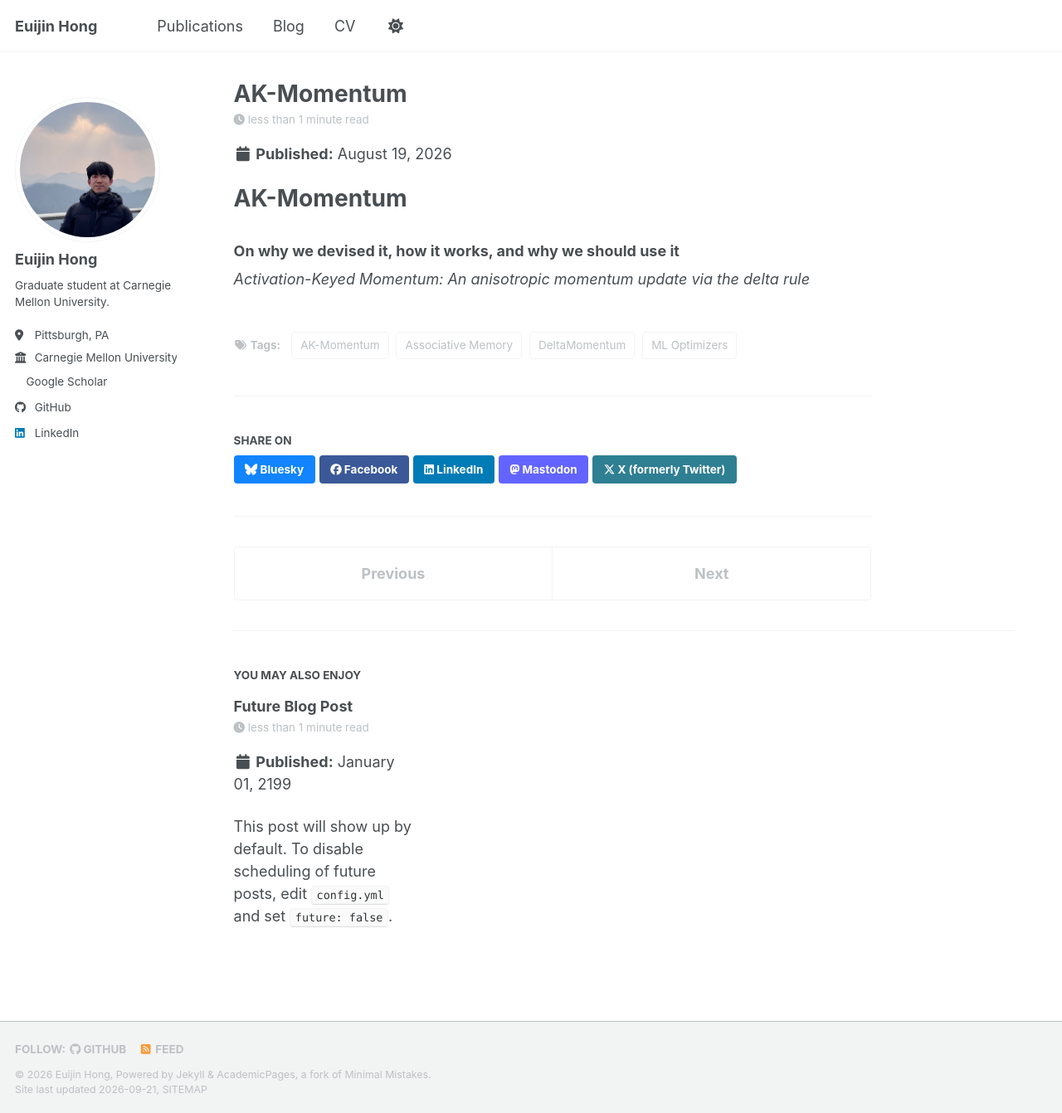
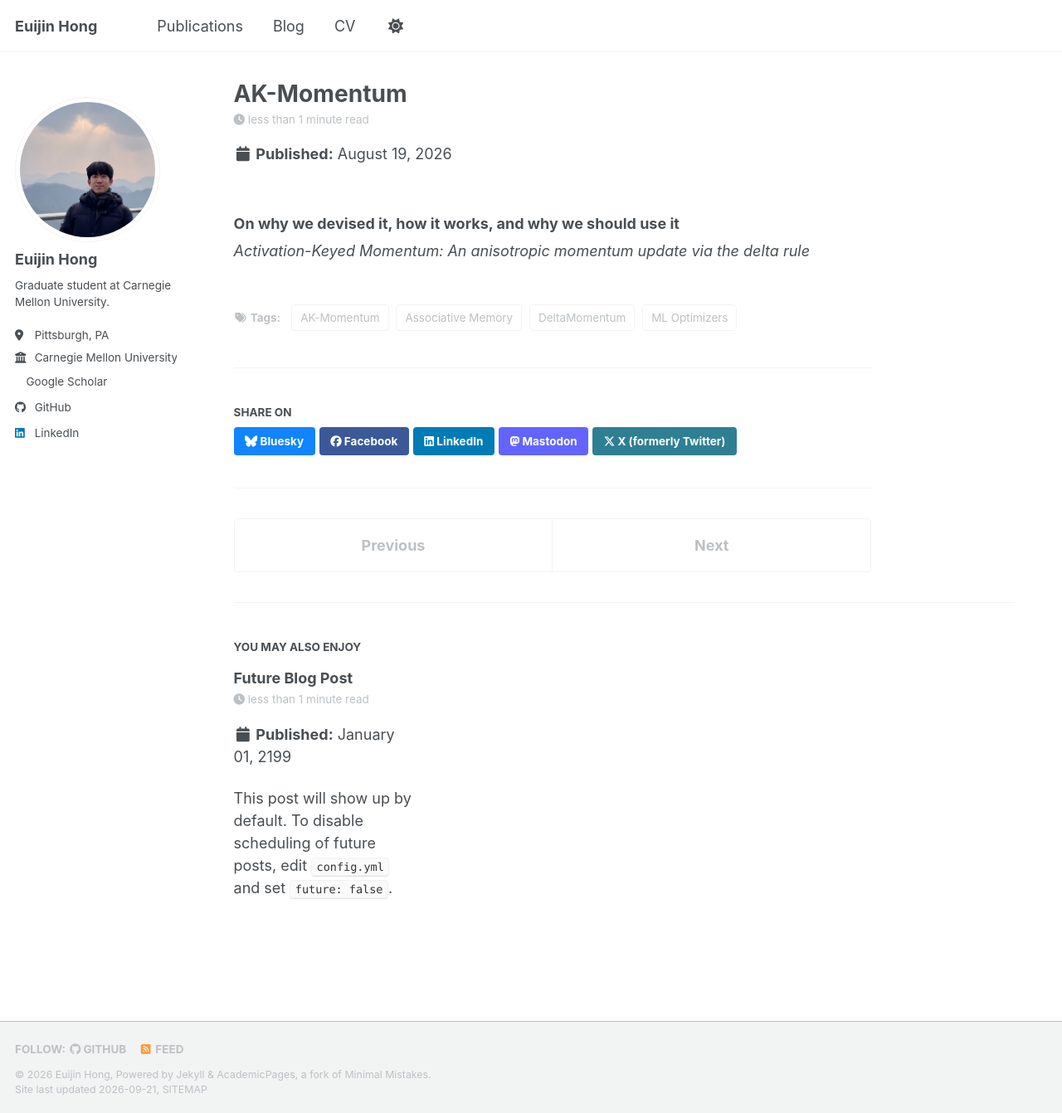
Before and after one commit to euijinh/euijinh.github.io, a Jekyll site: the page built from _posts/2026-08-19-ak-momentum.md, in a window 1280 px wide and 1342 px high. Shown: the whole window at 83% size. Built offline with Jekyll 4.4.1, drawn with Linux system fonts in a browser that asks for light colours; a style sheet for code colours, icons or effects is not loaded.

Commit message:
Remove duplicate title line

```diff
--- a/_posts/2026-08-19-ak-momentum.md
+++ b/_posts/2026-08-19-ak-momentum.md
@@ -9,8 +9,6 @@ tags:
   - Associative Memory
 ---
 
-# AK-Momentum
-
 ### On why we devised it, how it works, and why we should use it
 
 *Activation-Keyed Momentum: An anisotropic momentum update via the delta rule*
```
